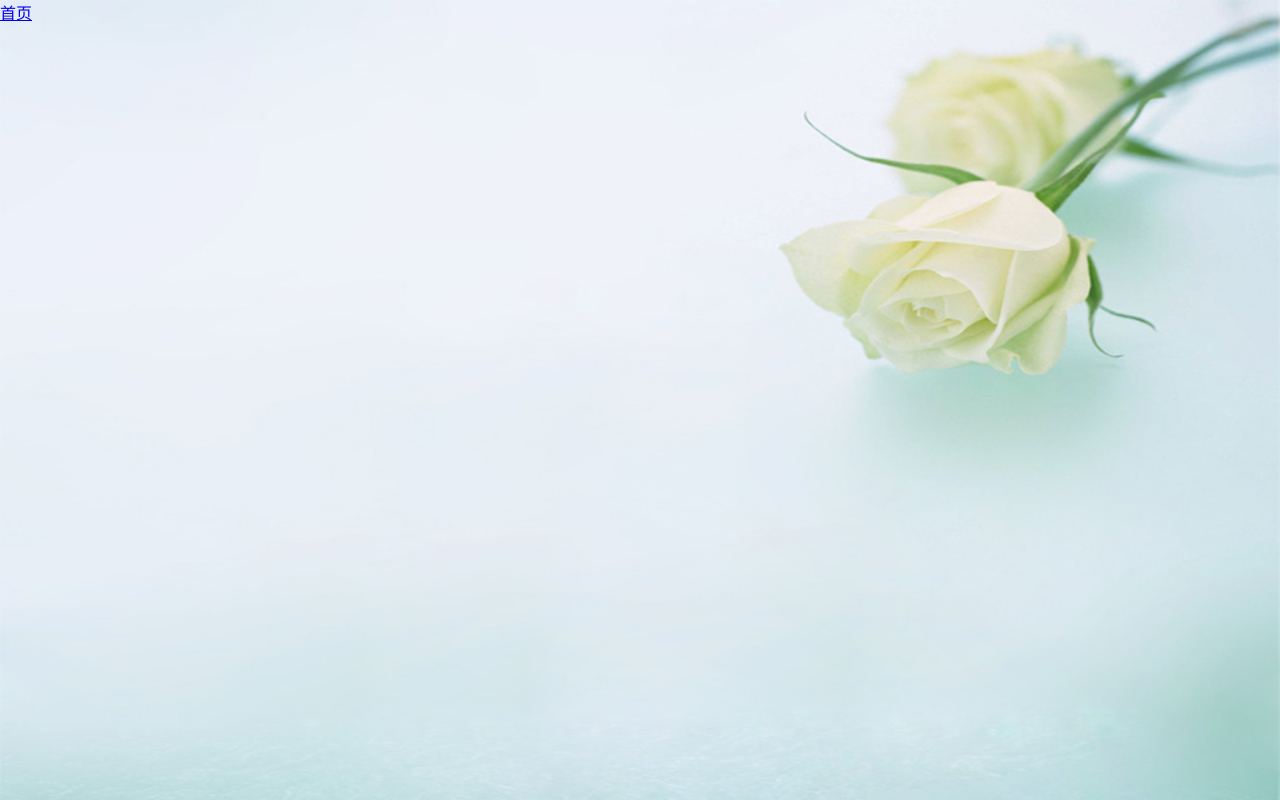
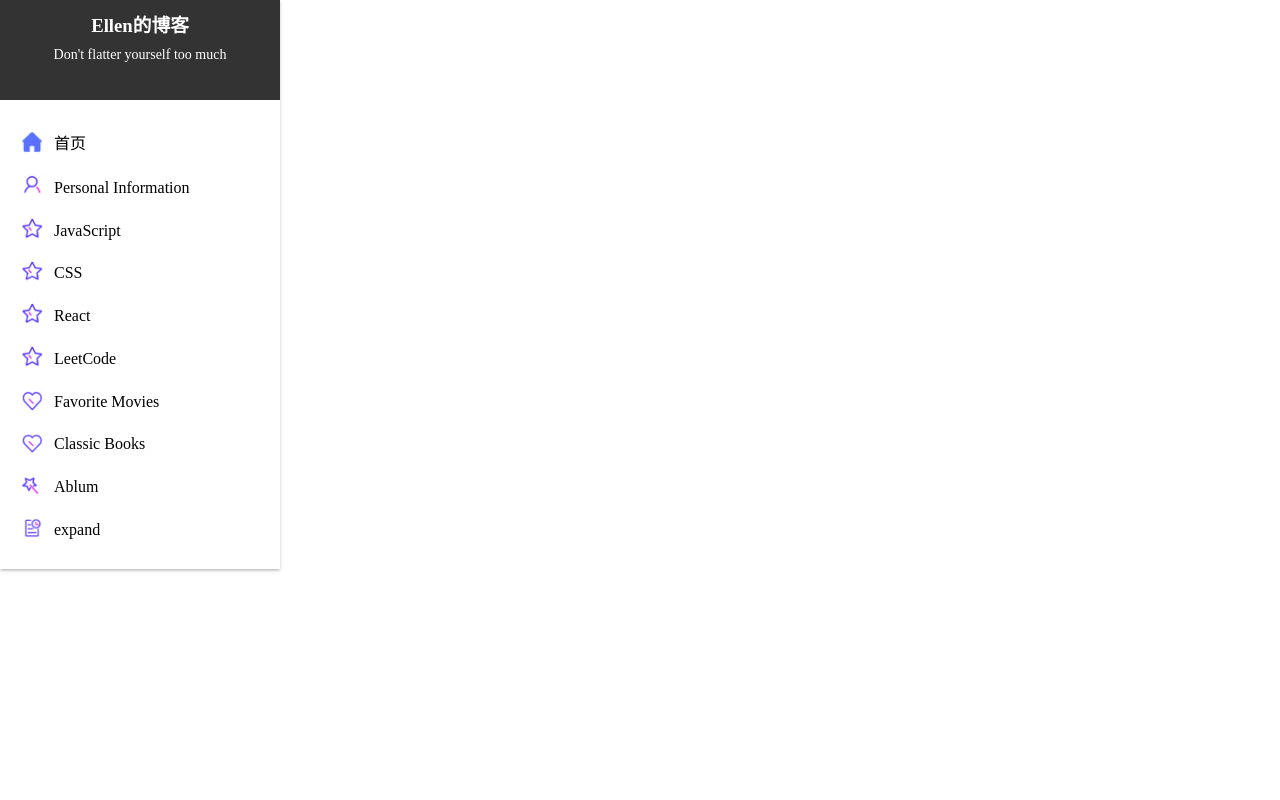
Before and after one commit to missdan2015/myblog, a React app: page /#/BaseInfo in a window 1280 px wide. Shown: the top 800 px of the page. Built offline with nearby package versions, Linux system fonts and the light colour scheme.

Commit message:
添加导航组件

```diff
--- /dev/null
+++ b/src/components/Nav/index.css
@@ -0,0 +1,36 @@
+.navigator {
+  width: 280px;
+  position: absolute;
+  top: 0;
+  overflow: hidden;
+  box-shadow: 0 2px 2px 0 rgba(0, 0, 0, 0.12), 0 3px 1px -2px rgba(0, 0, 0, 0.06), 0 1px 5px 0 rgba(0, 0, 0, 0.12);
+  border-radius: initial;
+}
+.navigator .header {
+  height: 80px;
+  padding: 10px;
+  background-color: #333;
+  text-align: center;
+  color: #fff;
+}
+.navigator .header .tag {
+  margin-top: 10px;
+  font-size: 14px;
+}
+.navigator ul {
+  background-color: #fff;
+  list-style: none;
+  padding: 20px 0;
+}
+.navigator ul li {
+  padding: 10px 20px;
+  font-size: 16px;
+}
+.navigator ul li img {
+  width: 10%;
+  margin-right: 10px;
+  margin-bottom: -5px;
+}
+.navigator ul li:hover {
+  background: #ccc;
+}
--- /dev/null
+++ b/src/components/Nav/index.js
@@ -0,0 +1,38 @@
+import React, { Component } from 'react';
+import { Link } from 'react-router-dom';
+import { mainList } from '../../config/page.config';
+import _ from 'lodash';
+import './index.less';
+
+export default class index extends Component {
+    render() {
+        return (
+            <div className='navigator'>
+                <div className='header'>
+                    <h3>Ellen的博客</h3>
+                    <p className='tag'>Don't flatter yourself too much</p>
+                </div>
+                <ul>
+                    <li key='index'>
+                        <Link style={{color: '#000', textDecoration: 'none'}} to='/'>
+                            <img src={require('../../static/images/index.png')} alt='' />
+                            <span>首页</span>
+                        </Link>
+                    </li>
+                {
+                    _.map(mainList, item => {
+                        return(
+                            <li key={item.name}>
+                                <Link style={{color: '#000', textDecoration: 'none'}} to={`/${item.routerName}/`}>
+                                    <img src={require('../../'+item.logo)} alt='' />
+                                    <span>{item.name}</span>
+                                </Link>
+                            </li>
+                        )
+                    })
+                }
+                </ul>
+            </div>
+        )
+    }
+}
--- /dev/null
+++ b/src/components/Nav/index.less
@@ -0,0 +1,39 @@
+.navigator{
+     width: 280px;
+     position: absolute;
+     top: 0;
+     overflow: hidden;
+     box-shadow: 0 2px 2px 0 rgba(0, 0, 0, .12),
+     0 3px 1px -2px rgba(0, 0, 0, .06),
+     0 1px 5px 0 rgba(0, 0, 0, .12);
+     border-radius: initial;
+    .header {
+        height: 80px;
+        padding: 10px;
+        background-color: #333;
+        text-align: center;
+        color: #fff;
+        .tag {
+            margin-top: 10px;
+            font-size: 14px;;
+        }
+    }
+    ul {
+        background-color: #fff;
+        list-style: none;
+        padding: 20px 0;
+        li {
+            padding: 10px 20px;
+            font-size: 16px;
+            img {
+                width: 10%;
+                margin-right: 10px;
+                margin-bottom: -5px;
+            }
+        }
+        li:hover {
+            background: #ccc;
+        }
+    }
+
+}
--- a/src/pages/BaseInfo/index.css
+++ b/src/pages/BaseInfo/index.css
@@ -1,6 +1,5 @@
 .baseInfo {
   background: url('../../static/images/2.jpg') no-repeat;
   width: 100%;
-  height: 1000px;
   background-size: 100% 100%;
 }
--- a/src/pages/BaseInfo/index.js
+++ b/src/pages/BaseInfo/index.js
@@ -1,14 +1,14 @@
 import React, { Component } from 'react'
-import { Link } from 'react-router-dom';
+import Nav from '../../components/Nav/index';
 import './index.less';
 
 export default class Index extends Component {
     render() {
         return (
             <div className='baseInfo'>
-                <Link to='/'>
-                    <div>首页</div>
-                </Link>
+                <div>
+                    <Nav/>
+                </div>
                 <div>
 
                 </div>
--- a/src/pages/BaseInfo/index.less
+++ b/src/pages/BaseInfo/index.less
@@ -1,6 +1,5 @@
 .baseInfo {
     background: url('../../static/images/2.jpg') no-repeat;
     width: 100%;
-    height: 1000px;
     background-size:100% 100%;
 }
```
Also changed, not shown: src/static/images/index.png (added).
